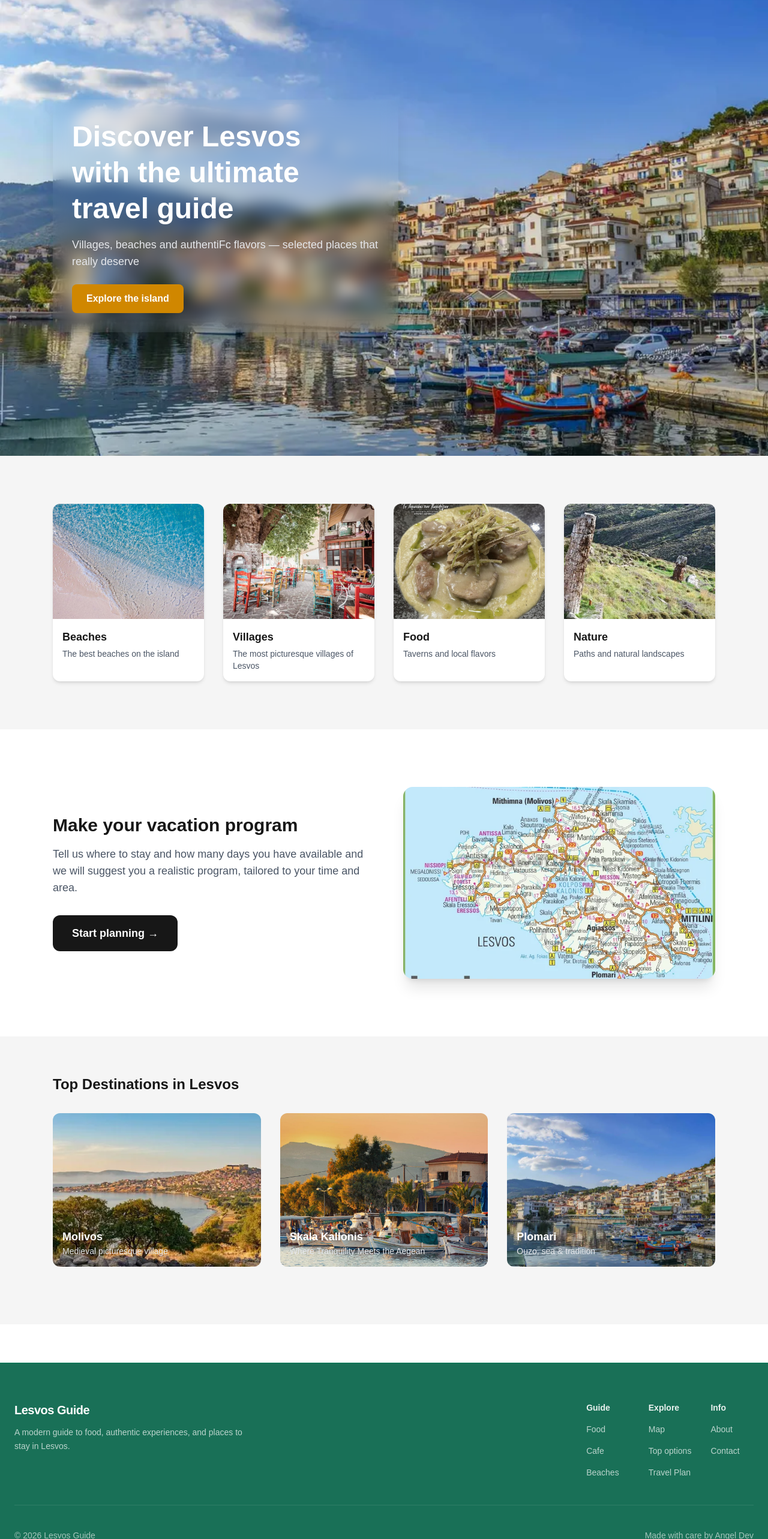
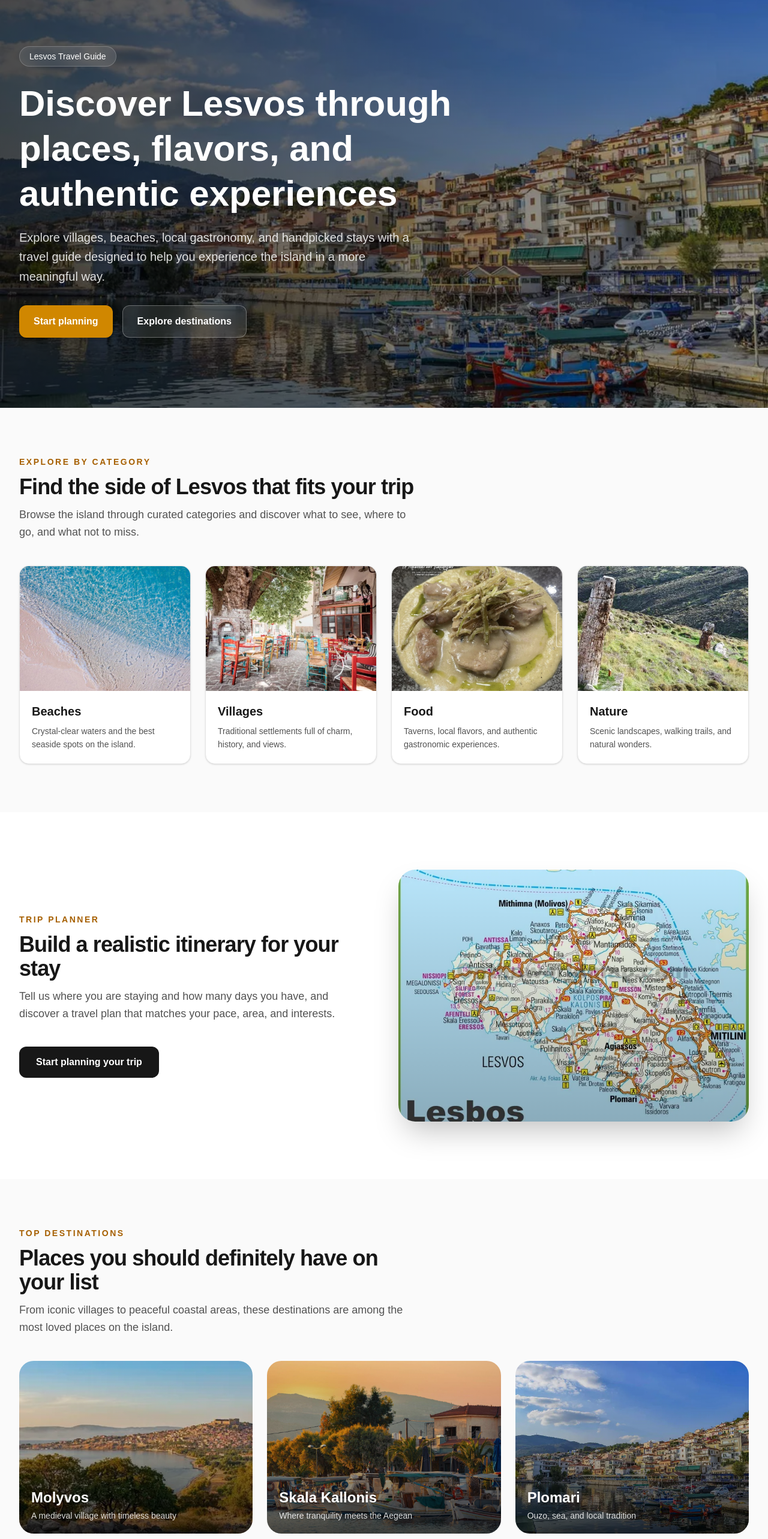
Before and after one commit to amamouridis06/lesvos-travel-guide, a Next.js app: page / in a window 1280 px wide. Shown: the part 120-2686 px from the top of the page at 60% size. Built offline with nearby package versions, Linux system fonts and the light colour scheme.

Commit message:
Update page.tsx

```diff
--- a/app/page.tsx
+++ b/app/page.tsx
@@ -1,161 +1,335 @@
 import Link from "next/link";
+
+const categories = [
+  {
+    title: "Beaches",
+    desc: "Crystal-clear waters and the best seaside spots on the island.",
+    img: "/beach.jpg",
+    href: "/beaches",
+  },
+  {
+    title: "Villages",
+    desc: "Traditional settlements full of charm, history, and views.",
+    img: "/village.jpg",
+    href: "/villages",
+  },
+  {
+    title: "Food",
+    desc: "Taverns, local flavors, and authentic gastronomic experiences.",
+    img: "/food.jpg",
+    href: "/food",
+  },
+  {
+    title: "Nature",
+    desc: "Scenic landscapes, walking trails, and natural wonders.",
+    img: "/nature.jpg",
+    href: "/nature",
+  },
+];
+
+const destinations = [
+  {
+    title: "Molyvos",
+    subtitle: "A medieval village with timeless beauty",
+    img: "/molivos.jpg",
+    href: "/villages/molivos",
+  },
+  {
+    title: "Skala Kallonis",
+    subtitle: "Where tranquility meets the Aegean",
+    img: "/skala-kallonis.jpeg",
+    href: "/villages/skala-kallonis",
+  },
+  {
+    title: "Plomari",
+    subtitle: "Ouzo, sea, and local tradition",
+    img: "/plomari2.jpg",
+    href: "/villages/plomari",
+  },
+];
+
+const hotels = [
+  {
+    name: "Recommended Hotel 1",
+    area: "Molyvos",
+    desc: "A beautiful stay with sea views and authentic island atmosphere.",
+    img: "/hotel1.jpg",
+    href: "/hotels/hotel-1",
+  },
+  {
+    name: "Recommended Hotel 2",
+    area: "Mytilene",
+    desc: "Comfortable accommodation in a great location for exploring Lesvos.",
+    img: "/hotel2.jpg",
+    href: "/hotels/hotel-2",
+  },
+  {
+    name: "Recommended Hotel 3",
+    area: "Petra",
+    desc: "A relaxing place near the sea, ideal for peaceful holidays.",
+    img: "/hotel3.jpg",
+    href: "/hotels/hotel-3",
+  },
+];
+
+const restaurants = [
+  {
+    name: "Restaurant 1",
+    area: "Skala Sykamineas",
+    desc: "Fresh seafood and local flavors in a beautiful seaside setting.",
+    img: "/restaurant1.jpg",
+    href: "/restaurants/restaurant-1",
+  },
+  {
+    name: "Restaurant 2",
+    area: "Plomari",
+    desc: "Traditional recipes with quality ingredients and warm hospitality.",
+    img: "/restaurant2.jpg",
+    href: "/restaurants/restaurant-2",
+  },
+  {
+    name: "Restaurant 3",
+    area: "Mytilene",
+    desc: "A welcoming place for authentic dishes and local wine.",
+    img: "/restaurant3.jpg",
+    href: "/restaurants/restaurant-3",
+  },
+];
+
+type SectionHeaderProps = {
+  eyebrow?: string;
+  title: string;
+  description?: string;
+};
+
+function SectionHeader({
+  eyebrow,
+  title,
+  description,
+}: SectionHeaderProps) {
+  return (
+    <div className="mb-8 md:mb-10 max-w-2xl">
+      {eyebrow && (
+        <p className="text-sm font-semibold uppercase tracking-[0.18em] text-yellow-700 mb-3">
+          {eyebrow}
+        </p>
+      )}
+      <h2 className="text-3xl md:text-4xl font-bold tracking-tight text-neutral-900">
+        {title}
+      </h2>
+      {description && (
+        <p className="mt-3 text-neutral-600 text-base md:text-lg leading-relaxed">
+          {description}
+        </p>
+      )}
+    </div>
+  );
+}
 
 export default function Home() {
   return (
-    <main className="flex flex-col min-h-screen bg-neutral-100 text-neutral-900">
-      {/* ================= HERO ================= */}
-      <section className="relative w-full min-h-[85vh] md:h-screen bg-[url('/plomari2.jpg')] bg-cover bg-center">
-        <div className="relative z-10 flex min-h-[85vh] md:h-full items-center">
-          <div className="max-w-6xl mx-auto w-full px-4 sm:px-6">
-            <div className="max-w-xl  backdrop-blur-md p-5 sm:p-6 md:p-8 rounded-xl shadow-xl">
-              <h1 className="text-3xl sm:text-4xl md:text-5xl font-bold text-white leading-tight">
-                Discover Lesvos <br /> with the ultimate travel guide
+    <main className="min-h-screen bg-neutral-50 text-neutral-900">
+      <section className="relative isolate min-h-[90vh] bg-[url('/plomari2.jpg')] bg-cover bg-center">
+        <div className="absolute inset-0 bg-gradient-to-r from-black/70 via-black/45 to-black/20" />
+
+        <div className="relative z-10 mx-auto flex min-h-[90vh] max-w-7xl items-center px-4 py-16 sm:px-6 lg:px-8">
+          <div className="max-w-3xl">
+            <div className="inline-flex items-center rounded-full border border-white/20 bg-white/10 px-4 py-1.5 text-sm font-medium text-white backdrop-blur-md">
+              Lesvos Travel Guide
+            </div>
+
+            <h1 className="mt-6 text-4xl font-bold leading-tight text-white sm:text-5xl md:text-6xl">
+              Discover Lesvos through places, flavors, and authentic experiences
             </h1>
 
-              <p className="mt-3 sm:mt-4 FFtext-base sm:text-lg text-gray-200">
-                Villages, beaches and authentiFc flavors — selected places that
-                really deserve
+            <p className="mt-5 max-w-2xl text-base leading-relaxed text-white/85 sm:text-lg md:text-xl">
+              Explore villages, beaches, local gastronomy, and handpicked stays
+              with a travel guide designed to help you experience the island in
+              a more meaningful way.
             </p>
 
+            <div className="mt-8 flex flex-wrap gap-4">
               <Link
                 href="/planner"
-                className="inline-block mt-5 sm:mt-6 px-5 sm:px-6 py-3 rounded-lg bg-yellow-600 text-white font-semibold hover:bg-yellow-700 transition"
+                className="inline-flex items-center rounded-xl bg-yellow-600 px-6 py-3.5 font-semibold text-white shadow-lg transition hover:bg-yellow-700"
               >
-                Explore the island
+                Start planning
+              </Link>
+              <Link
+                href="/villages"
+                className="inline-flex items-center rounded-xl border border-white/30 bg-white/10 px-6 py-3.5 font-semibold text-white backdrop-blur-md transition hover:bg-white/20"
+              >
+                Explore destinations
               </Link>
             </div>
           </div>
         </div>
       </section>
 
-      {/* ================= QUICK CATEGORIES ================= */}
-      <section className="w-full max-w-6xl mx-auto px-4 sm:px-6 py-12 sm:py-16 md:py-20">
-        <div className="grid grid-cols-1 sm:grid-cols-2 lg:grid-cols-4 gap-5 sm:gap-6 md:gap-8">
-          {[
-            {
-              title: "Beaches",
-              desc: "The best beaches on the island",
-              img: "/beach.jpg",
-              href: "/beaches",
-            },
-            {
-              title: "Villages",
-              desc: "The most picturesque villages of Lesvos",
-              img: "/village.jpg",
-              href: "/villages",
-            },
-            {
-              title: "Food",
-              desc: "Taverns and local flavors",
-              img: "/food.jpg",
-              href: "/food",
-            },
-            {
-              title: "Nature",
-              desc: "Paths and natural landscapes",
-              img: "/nature.jpg",
-              href: "/nature",
-            },
-          ].map((item) => (
+      <section className="mx-auto max-w-7xl px-4 py-14 sm:px-6 md:py-20 lg:px-8">
+        <SectionHeader
+          eyebrow="Explore by category"
+          title="Find the side of Lesvos that fits your trip"
+          description="Browse the island through curated categories and discover what to see, where to go, and what not to miss."
+        />
+
+        <div className="grid grid-cols-1 gap-6 sm:grid-cols-2 lg:grid-cols-4">
+          {categories.map((item) => (
             <Link
               key={item.title}
               href={item.href}
-              className="group bg-white rounded-xl overflow-hidden shadow-md hover:shadow-xl transition"
+              className="group overflow-hidden rounded-2xl border border-neutral-200 bg-white shadow-sm transition hover:-translate-y-1 hover:shadow-xl"
             >
+              <div className="overflow-hidden">
                 <img
                   src={item.img}
                   alt={item.title}
-                className="h-44 sm:h-48 w-full object-cover group-hover:scale-105 transition duration-300"
+                  className="h-52 w-full object-cover transition duration-500 group-hover:scale-105"
                 />
-              <div className="p-4">
-                <h3 className="font-semibold text-lg">{item.title}</h3>
-                <p className="text-sm text-gray-600 mt-1">{item.desc}</p>
+              </div>
+              <div className="p-5">
+                <h3 className="text-xl font-semibold text-neutral-900">
+                  {item.title}
+                </h3>
+                <p className="mt-2 text-sm leading-relaxed text-neutral-600">
+                  {item.desc}
+                </p>
               </div>
             </Link>
           ))}
         </div>
       </section>
 
-      {/* ================= TRIP PLANNER CTA ================= */}
-      <section className="w-full bg-white py-14 sm:py-20 md:py-24">
-        <div className="max-w-6xl mx-auto px-4 sm:px-6 grid grid-cols-1 md:grid-cols-2 gap-10 md:gap-16 items-center">
+      <section className="bg-white py-16 md:py-24">
+        <div className="mx-auto grid max-w-7xl grid-cols-1 items-center gap-12 px-4 sm:px-6 md:grid-cols-2 lg:px-8">
           <div>
-            <h2 className="text-2xl sm:text-3xl font-bold mb-4">
-              Make your vacation program
-            </h2>
-
-            <p className="text-gray-600 text-base sm:text-lg mb-6 sm:mb-8 max-w-xl">
-              Tell us where to stay and how many days you have available and we
-              will suggest you a realistic program, tailored to your time and
-              area.
-            </p>
+            <SectionHeader
+              eyebrow="Trip planner"
+              title="Build a realistic itinerary for your stay"
+              description="Tell us where you are staying and how many days you have, and discover a travel plan that matches your pace, area, and interests."
+            />
 
             <Link
               href="/planner"
-              className="inline-block px-6 sm:px-8 py-3 sm:py-4 rounded-xl bg-neutral-900 text-white font-semibold text-base sm:text-lg hover:bg-neutral-800 transition"
+              className="inline-flex items-center rounded-xl bg-neutral-900 px-7 py-3.5 font-semibold text-white transition hover:bg-neutral-800"
             >
-              Start planning →
+              Start planning your trip
             </Link>
           </div>
 
-          <div className="relative h-64 sm:h-72 md:h-80 rounded-2xl overflow-hidden shadow-xl">
+          <div className="relative h-72 overflow-hidden rounded-[28px] shadow-2xl md:h-[420px]">
             <img
               src="/map-lesvos.jpg"
-              alt="The Map"
-              className="absolute inset-0 w-full h-full object-cover"
+              alt="Map of Lesvos"
+              className="absolute inset-0 h-full w-full object-cover"
             />
-            <div className="absolute inset-0 bg-white/15" />
+            <div className="absolute inset-0 bg-gradient-to-t from-black/25 to-transparent" />
           </div>
         </div>
       </section>
 
-      {/* ================= FEATURED DESTINATIONS ================= */}
-      <section className="w-full max-w-6xl mx-auto px-4 sm:px-6 py-14 sm:py-16 md:pb-24">
-        <h2 className="text-2xl font-semibold mb-6 sm:mb-8">
-          Top Destinations in Lesvos
-        </h2>
+      <section className="mx-auto max-w-7xl px-4 py-16 sm:px-6 md:py-20 lg:px-8">
+        <SectionHeader
+          eyebrow="Top destinations"
+          title="Places you should definitely have on your list"
+          description="From iconic villages to peaceful coastal areas, these destinations are among the most loved places on the island."
+        />
 
-        <div className="grid grid-cols-1 sm:grid-cols-2 md:grid-cols-3 gap-5 sm:gap-6 md:gap-8">
-          {[
-            {
-              title: "Molivos",
-              subtitle: "Medieval picturesque village",
-              img: "/molivos.jpg",
-              href: "/villages/molivos",
-            },
-            {
-              title: "Skala Kallonis",
-              subtitle: "Where Tranquility Meets the Aegean",
-              img: "/skala-kallonis.jpeg",
-              href: "/villages/skala-kallonis",
-            },
-            {
-              title: "Plomari",
-              subtitle: "Ouzo, sea & tradition",
-              img: "/plomari2.jpg",
-              href: "/villages/plomari",
-            },
-          ].map((place) => (
+        <div className="grid grid-cols-1 gap-6 sm:grid-cols-2 lg:grid-cols-3">
+          {destinations.map((place) => (
             <Link
               key={place.title}
               href={place.href}
-              className="relative rounded-xl overflow-hidden group block"
+              className="group relative block overflow-hidden rounded-[24px]"
             >
               <img
                 src={place.img}
                 alt={place.title}
-                className="h-56 sm:h-60 md:h-64 w-full object-cover group-hover:scale-105 transition duration-300"
+                className="h-72 w-full object-cover transition duration-500 group-hover:scale-105"
               />
-              <div className="absolute inset-0  flex flex-col justify-end p-4 pointer-events-none">
-                <h3 className="text-white text-lg font-semibold">
-                  {place.title}
-                </h3>
-                <p className="text-gray-200 text-sm">{place.subtitle}</p>
+              <div className="absolute inset-0 bg-gradient-to-t from-black/70 via-black/20 to-transparent" />
+              <div className="absolute inset-x-0 bottom-0 p-5 text-white">
+                <h3 className="text-2xl font-semibold">{place.title}</h3>
+                <p className="mt-1 text-sm text-white/85">{place.subtitle}</p>
               </div>
             </Link>
           ))}
         </div>
       </section>
+
+      <section className="bg-neutral-100 py-16 md:py-20">
+        <div className="mx-auto max-w-7xl px-4 sm:px-6 lg:px-8">
+          <SectionHeader
+            eyebrow="Recommended stays"
+            title="Handpicked hotels for a comfortable stay"
+            description="Selected places to stay that combine location, style, and atmosphere for travelers visiting Lesvos."
+          />
+
+          <div className="grid grid-cols-1 gap-6 md:grid-cols-3">
+            {hotels.map((hotel) => (
+              <Link
+                key={hotel.name}
+                href={hotel.href}
+                className="group overflow-hidden rounded-[24px] border border-neutral-200 bg-white shadow-sm transition hover:-translate-y-1 hover:shadow-xl"
+              >
+                <img
+                  src={hotel.img}
+                  alt={hotel.name}
+                  className="h-56 w-full object-cover transition duration-500 group-hover:scale-105"
+                />
+                <div className="p-5">
+                  <div className="text-sm font-medium text-yellow-700">
+                    {hotel.area}
+                  </div>
+                  <h3 className="mt-2 text-xl font-semibold text-neutral-900">
+                    {hotel.name}
+                  </h3>
+                  <p className="mt-2 text-sm leading-relaxed text-neutral-600">
+                    {hotel.desc}
+                  </p>
+                </div>
+              </Link>
+            ))}
+          </div>
+        </div>
+      </section>
+
+      <section className="bg-white py-16 md:py-20">
+        <div className="mx-auto max-w-7xl px-4 sm:px-6 lg:px-8">
+          <SectionHeader
+            eyebrow="Recommended dining"
+            title="Restaurants worth adding to your trip"
+            description="A curated selection of places where local flavors, fresh ingredients, and island hospitality come together."
+          />
+
+          <div className="grid grid-cols-1 gap-6 md:grid-cols-3">
+            {restaurants.map((restaurant) => (
+              <Link
+                key={restaurant.name}
+                href={restaurant.href}
+                className="group overflow-hidden rounded-[24px] border border-neutral-200 bg-neutral-50 shadow-sm transition hover:-translate-y-1 hover:shadow-xl"
+              >
+                <img
+                  src={restaurant.img}
+                  alt={restaurant.name}
+                  className="h-56 w-full object-cover transition duration-500 group-hover:scale-105"
+                />
+                <div className="p-5">
+                  <div className="text-sm font-medium text-yellow-700">
+                    {restaurant.area}
+                  </div>
+                  <h3 className="mt-2 text-xl font-semibold text-neutral-900">
+                    {restaurant.name}
+                  </h3>
+                  <p className="mt-2 text-sm leading-relaxed text-neutral-600">
+                    {restaurant.desc}
+                  </p>
+                </div>
+              </Link>
+            ))}
+          </div>
+        </div>
+      </section>
     </main>
   );
 }
```
Lines whose indentation alone changed are shown as unchanged.
